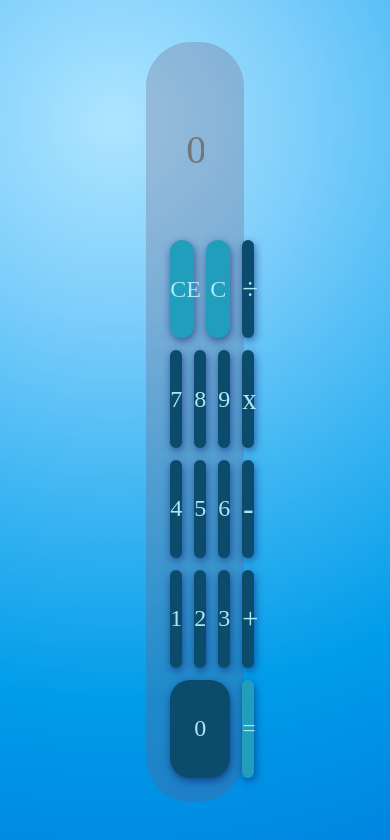
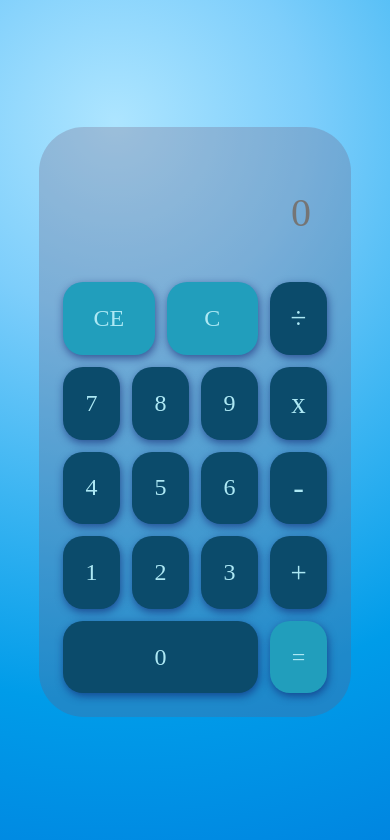
Before and after one commit to Jero-schi/calculadora-js, a plain HTML site: page index.html in a window 390 px wide. Drawn offline with Linux system fonts and the light colour scheme; a web font is replaced by a local one.

Commit message:
agregando media querys

```diff
--- a/style.css
+++ b/style.css
@@ -34,7 +34,9 @@ section {
     background-color: #6d597a46;
 
     width: 25vw;
+    max-width: 400px;
     height: 90vh;
+    max-height: 700px;
 
     padding: 16px;
 
@@ -123,3 +125,54 @@ section .botones .boton:last-child {
     background-color: #219ebc;
 
 }
+
+@media(max-width: 1280px) {
+    section {
+        width: 35vw;
+    }
+}
+
+@media(max-width: 1000px) {
+    section {
+        width: 55vw;
+        max-width: 500px;
+        max-height: 900px;
+    }
+    section .operacion input {
+        font-size: 3.5rem;
+    }
+    section .botones .boton {
+        font-size: 2.5rem;
+    }
+    section .botones .operadores {
+        font-size: 2.8rem;
+    }
+    section .botones .operadores:nth-child(11) {
+        font-size: 3rem;
+    }
+}
+
+@media(max-width: 700px) {
+    section {
+        height: 80vh;
+    }
+    section .operacion input {
+        font-size: 2.5rem;
+    }
+    section .botones .boton {
+        font-size: 1.5rem;
+    }
+    section .botones .operadores {
+        font-size: 1.8rem;
+    }
+    section .botones .operadores:nth-child(11) {
+        font-size: 2rem;
+    }
+}
+
+@media(max-width: 450px) {
+    section {
+        width: 80vw;
+        height: 70vh;
+    }
+}
```
